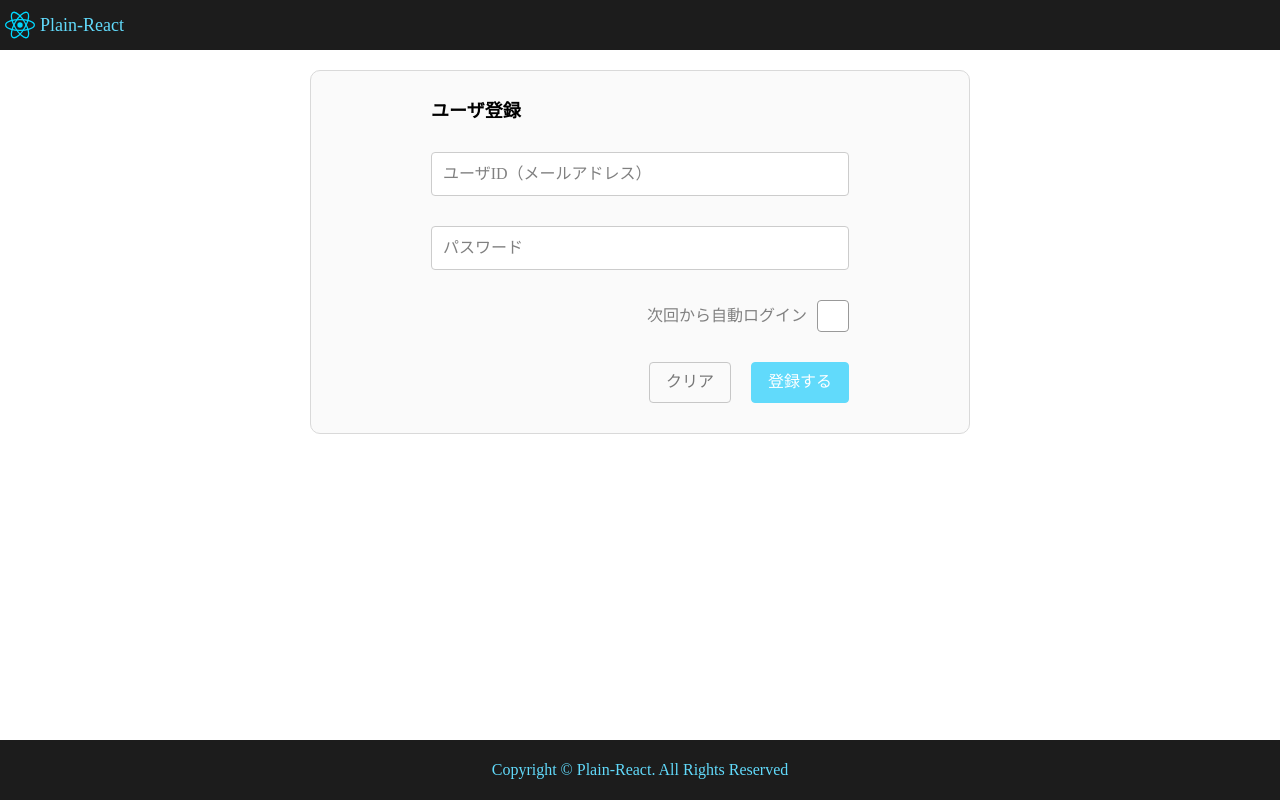
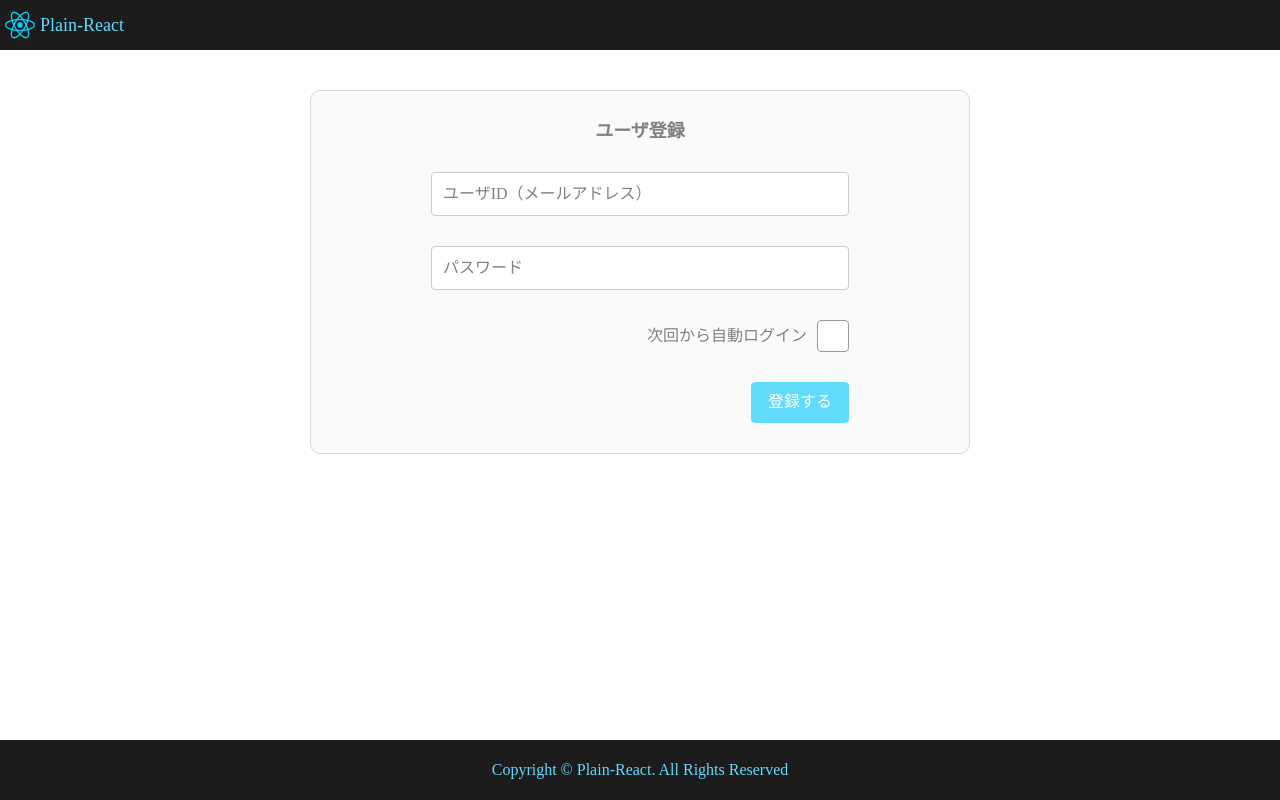
Before and after one commit to koji-yoshioka/todo-list-react, a React (Create React App) app: page /sign-up in a window 1280 px wide. Built offline with nearby package versions, Linux system fonts and the light colour scheme.

Commit message:
add: Firebase

```diff
--- a/package.json
+++ b/package.json
@@ -7,6 +7,7 @@
     "@testing-library/react": "^13.4.0",
     "@testing-library/user-event": "^13.5.0",
     "clsx": "^1.2.1",
+    "firebase": "^9.19.1",
     "prettier": "^2.8.7",
     "react": "^18.2.0",
     "react-dom": "^18.2.0",
--- a/src/components/organisms/Main/styles.module.css
+++ b/src/components/organisms/Main/styles.module.css
@@ -1,4 +1,4 @@
 .module {
   min-height: calc(100vh - var(--header-height) - var(--footer-height));
-  padding: 20px;
+  padding: 40px 20px;
 }
--- a/src/components/templates/auth/sign-up/index.jsx
+++ b/src/components/templates/auth/sign-up/index.jsx
@@ -26,7 +26,6 @@ export const SignUp = (props) => {
           </li>
         </ul>
         <div className={styles.buttonArea}>
-          <Button theme="default">クリア</Button>
           <Button theme="primary">登録する</Button>
         </div>
       </form>
--- a/src/components/templates/auth/sign-up/styles.module.css
+++ b/src/components/templates/auth/sign-up/styles.module.css
@@ -11,9 +11,11 @@
 }
 
 .title {
+  color: #808080;
   font-size: 1.125em;
   font-weight: 700;
-  margin-bottom: 30px;
+  margin: 0px auto 30px;
+  text-align: center;
 }
 
 .items {
```
Also changed, not shown: FirebaseConfig.js (added, +16 -0 lines), 2 other files (tests, documents, lock files or other folders).
